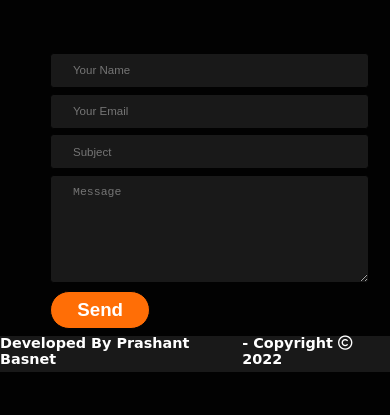
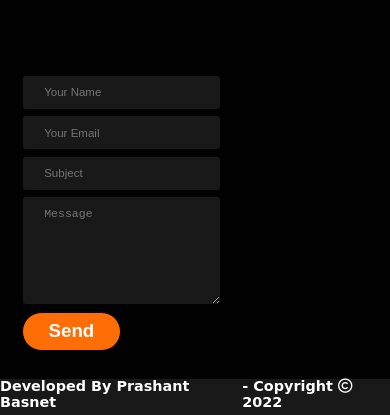
Before and after one commit to Prashant9192/Portfolio-Shashi.github.io, a plain HTML site: page index.html in a window 390 px wide. Shown: the part 2391-2806 px from the top of the page. Before the commit the page ends 2763 px from the top, so only its background shows below. Drawn offline with nearby package versions, Linux system fonts and the light colour scheme; a web font is replaced by a local one.

Commit message:
Update responsivestyle.css

```diff
--- a/CSS/responsivestyle.css
+++ b/CSS/responsivestyle.css
@@ -175,6 +175,11 @@
         border-radius: 3rem;
     }
 
+
+    .messageBox {
+        width: 100%;
+    }
+
     .message {
         width:100%;
         display: flex;
@@ -182,11 +187,11 @@
         justify-content: center;
         align-content: center;
         align-items: flex-start;
-        padding: 0 0 0 7rem;
+        padding: 3rem;
     }
 
     .em-column {
-        width: 160%;
+        width: 100%;
     }
     .form-control {
         width: 100%;
```
